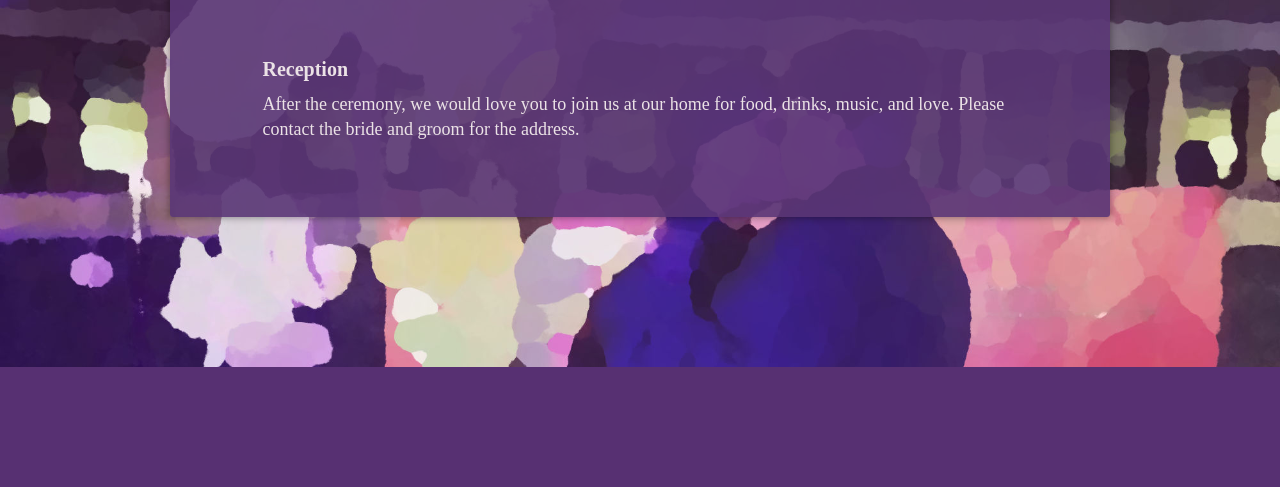
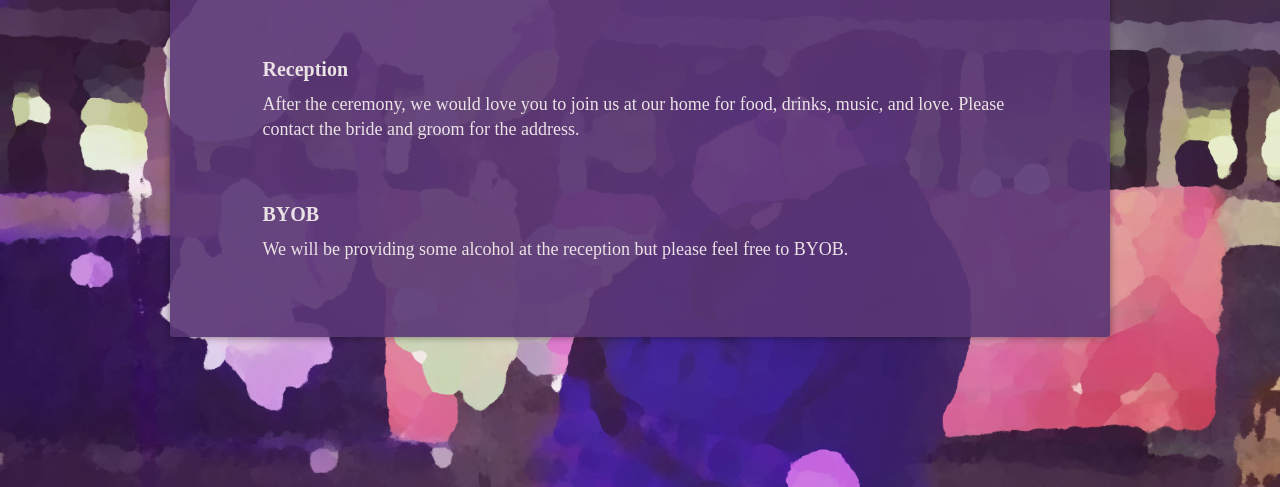
Before and after one commit to bryanchambers/gordonwedding, a Flask app: page /details in a window 1280 px wide. Shown: the part 1002-1489 px from the top of the page. Before the commit the page ends 1369 px from the top, so only its background shows below. Run offline with Flask 2, Linux system fonts and the light colour scheme; data comes from the database, SQL or seed files in the repository; some web fonts are replaced.

Commit message:
Added BYOB message

```diff
--- a/templates/details.html
+++ b/templates/details.html
@@ -41,6 +41,11 @@
                 <div class='question'>Reception</div>
                 <div class='answer'>After the ceremony, we would love you to join us at our home for food, drinks, music, and love. Please contact the bride and groom for the address.</div>
             </div>
+
+            <div class='item'>
+                <div class='question'>BYOB</div>
+                <div class='answer'>We will be providing some alcohol at the reception but please feel free to BYOB.</div>
+            </div>
         </div>
     </div>
 {% endblock %}
```
